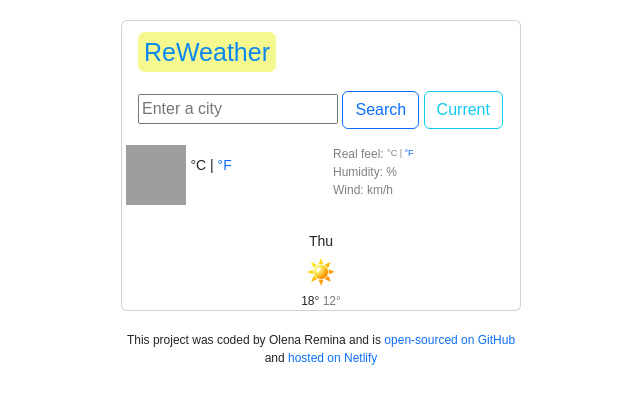
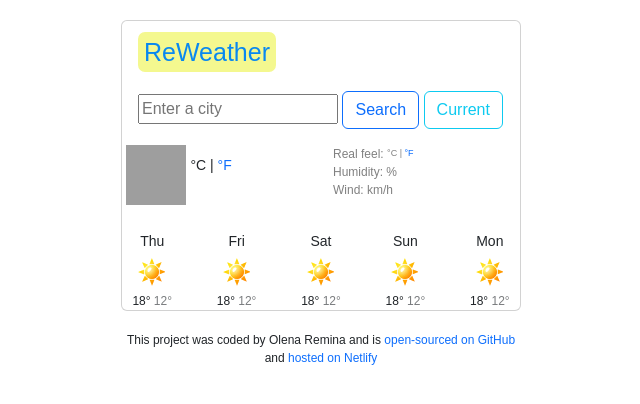
Before and after one commit to Olena-Remina/weather-app, a website built with Parcel: page index.html in a window 1280 px wide. Shown: the whole page, without its empty margins (319-959 px from the left). Built offline with nearby package versions, Linux system fonts and the light colour scheme; no server answers; grey boxes are pictures that could not be loaded.

Commit message:
Added forecast structure for 5 days

```diff
--- a/index.html
+++ b/index.html
@@ -78,19 +78,7 @@
             </div>
           </div>
         </div>
-        <div class="forecast">
-        <div class="row">
-          <div class="col">
-            <div class="forecast-day">Thu</div>
-            <div class="forecast-icon">
-              <img src="images/sunny.gif" />
-            </div>
-            <div class="forecast-temperature">
-              <span class="forecast-temperature-max"> 18° </span>
-              <span class="forecast-temperature-min"> 12° </span>
-            </div>
-          </div>
-        </div>
+        <div class="forecast" id="forecast">
       </div>
       </div>
       <footer>
--- a/src/script.js
+++ b/src/script.js
@@ -20,6 +20,36 @@ let date=new Date(timestamp);
   }
   return `Last updated: ${day} ${hours}:${minutes}`;
 }
+
+function displayForecast() {
+  let forecastElement = document.querySelector("#forecast");
+  let forecastHTML = `<div class="row">`;
+  let days = ["Thu", "Fri", "Sat", "Sun", "Mon"];
+
+  days.forEach(function (day) {
+    forecastHTML =
+      forecastHTML +
+      `
+      <div class="col">
+            <div class="forecast-day">${day}</div>
+            <div class="forecast-icon">
+              <img src="images/sunny.gif" />
+            </div>
+            <div class="forecast-temperature">
+              <span class="forecast-temperature-max"> 18° </span>
+              <span class="forecast-temperature-min"> 12° </span>
+            </div>
+          </div>
+  `;
+  });
+
+  forecastHTML = forecastHTML + `</div>`;
+  forecastElement.innerHTML = forecastHTML;
+  console.log(forecastHTML);
+}
+
+
+
 
 function displayTemperature(response) {
   let city = document.querySelector("h2");
@@ -124,3 +154,4 @@ let form = document.querySelector("#city");
 form.addEventListener("submit", handleSubmit);
 
 search("Kyiv");
+displayForecast();
```
